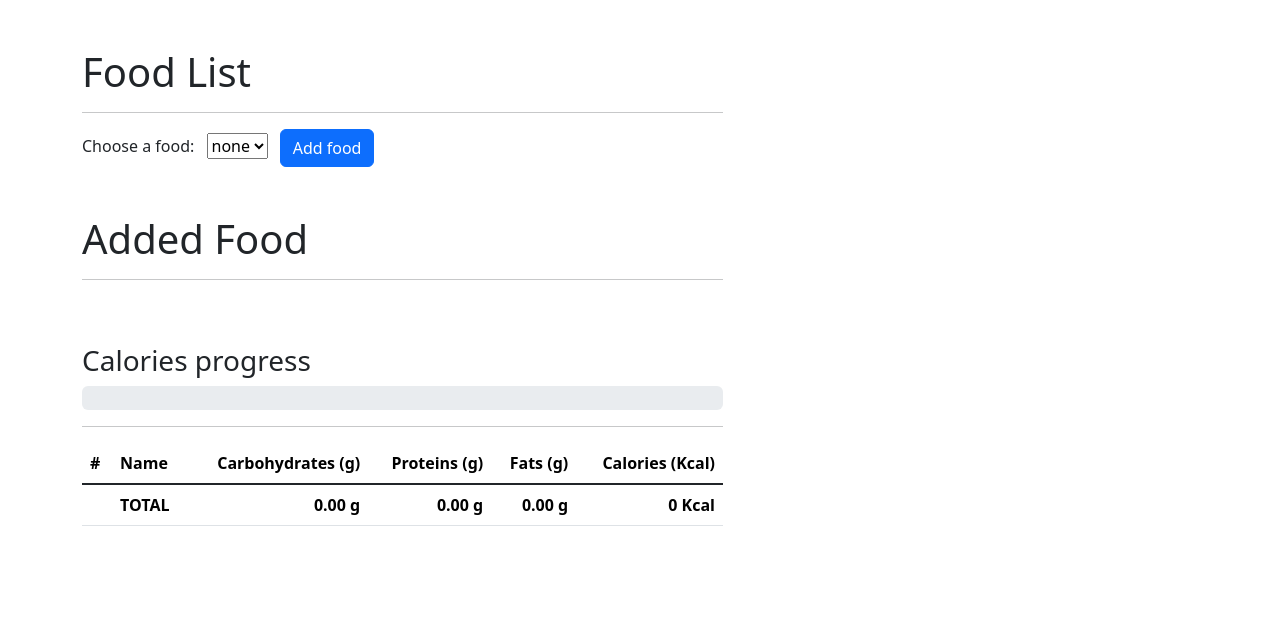
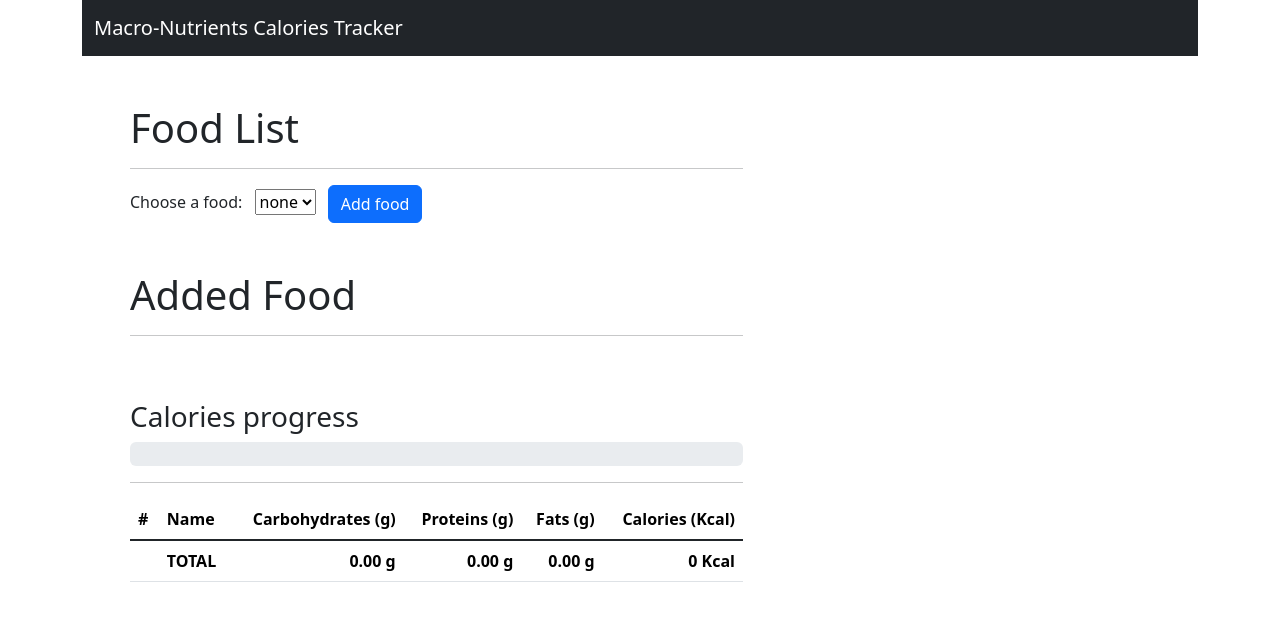
Before and after one commit to stanislavtz/calories_tracker, a Django app: page / in a window 1280 px wide. Shown: the top 621 px of the page. Run offline with Django 5.2, Linux system fonts and the light colour scheme; the visitor is signed in with stand-in values (Sample User, id 1); data that the repository does not hold is empty.

Commit message:
Add initial navigation bar

```diff
--- a/myapp/templates/myapp/base.html
+++ b/myapp/templates/myapp/base.html
@@ -9,6 +9,13 @@
     <title>{% block title%}Home page{% endblock %}</title>
 </head>
 <body>
+    <div class="container">
+        <div class="row">
+            <div class"col-md-12">
+                {% include "myapp/includes/navbar.html" %}
+            </div>
+        </div>
+    </div>
     {% block content %}{% endblock content %}
 </body>
 </html>
--- /dev/null
+++ b/myapp/templates/myapp/includes/navbar.html
@@ -0,0 +1,5 @@
+<nav class="navbar navbar-expand-md navbar-dark bg-dark" aria-label="Fourth navbar example">
+    <div class="container-fluid">
+      <a class="navbar-brand" href="{% url 'index' %}">Macro-Nutrients Calories Tracker</a>
+    </div>
+  </nav>
--- a/myapp/templates/myapp/index.html
+++ b/myapp/templates/myapp/index.html
@@ -4,6 +4,7 @@
 
 {% block content %}
     <div class="container">
+        <div class="ms-5 mb-5">
             <div class="row mt-5">
                 <div class="col-md-7">
                     <h1>Food List</h1>
@@ -86,6 +87,6 @@
                     </table>
                 </div>
             </div>
-
+        </div>
     </div>
 {% endblock content %}
```
Lines whose indentation alone changed are shown as unchanged.
